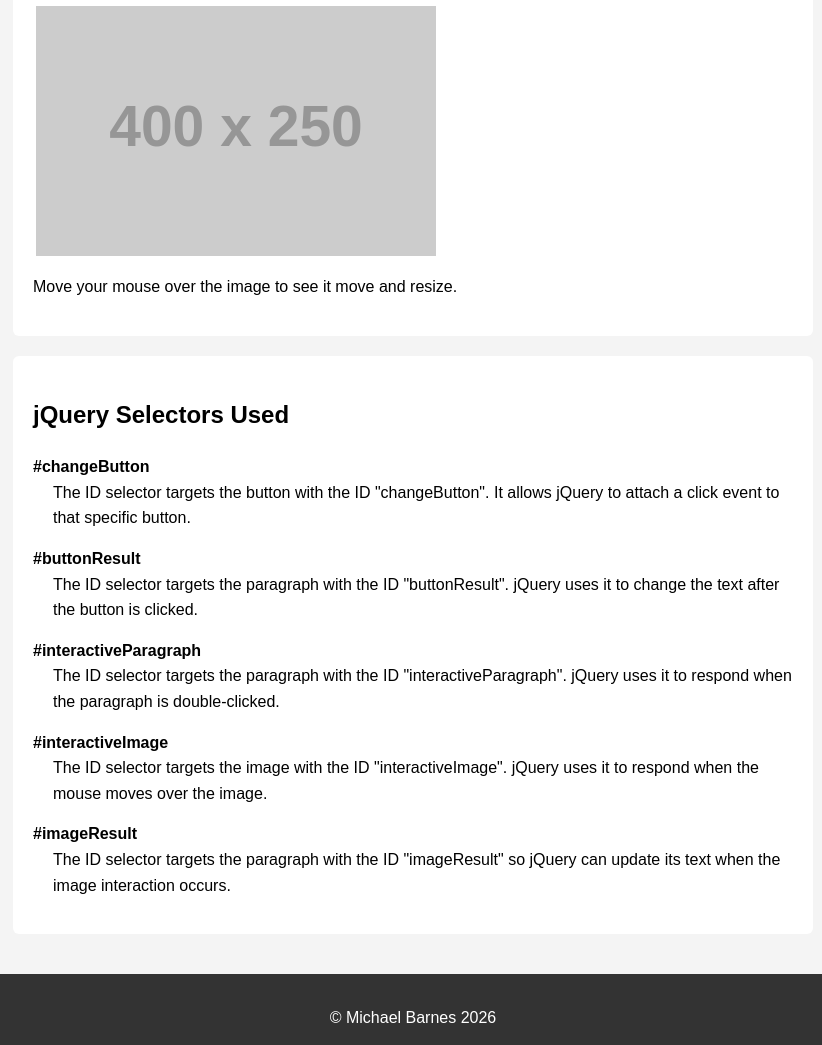
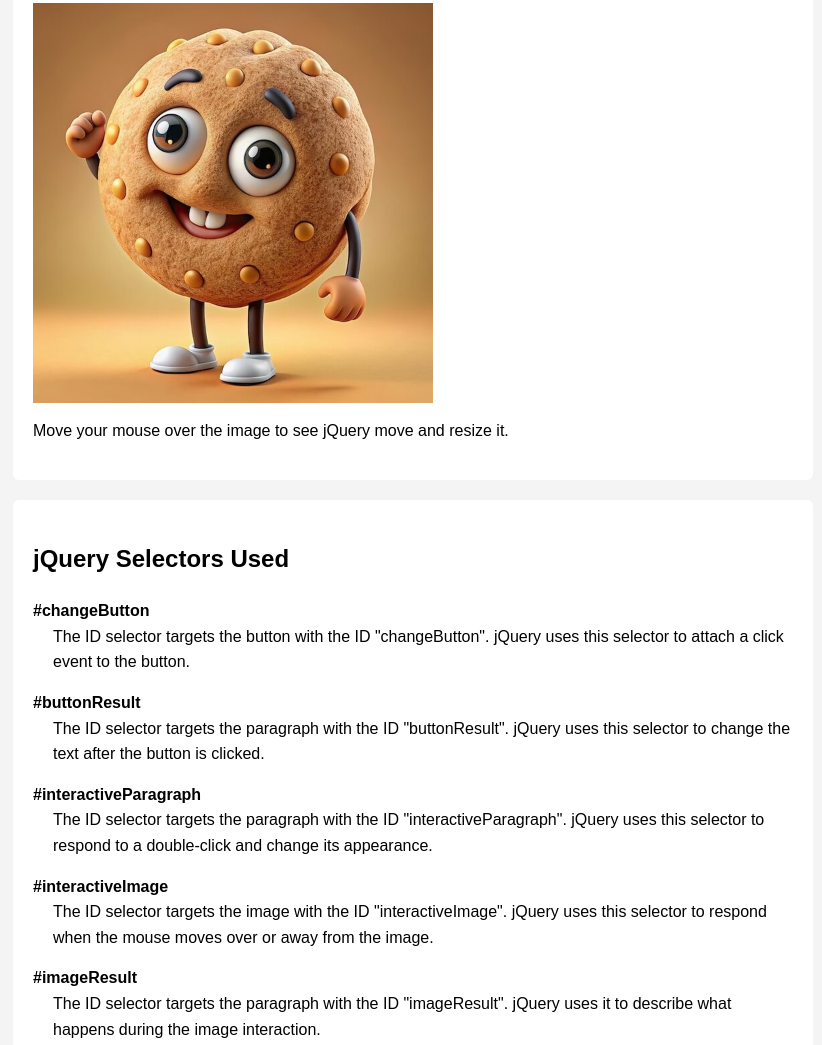
Before and after one commit to Mdbarnes18/activity_events, a plain HTML site: page index.html in a window 1280 px wide. Shown: the part 729-1774 px from the top of the page, without its empty margins (227-1049 px from the left). Drawn offline with Linux system fonts and the light colour scheme; placeholder pictures from the web are drawn by us.

Commit message:
Add custom image interactions

```diff
--- a/index.html
+++ b/index.html
@@ -68,7 +68,7 @@
             </button>
 
             <p id="buttonResult">
-                Click the button to see a jQuery event in action.
+                Click the button to see jQuery animate it.
             </p>
 
         </section>
@@ -89,11 +89,11 @@
 
             <img
                 id="interactiveImage"
-                src="https://dummyimage.com/400x250/333/ffffff&text=jQuery+Image"
-                alt="Interactive example image demonstrating a jQuery event">
+                src="./resources/event-image.jpg"
+                alt="Custom image used to demonstrate a jQuery hover event">
 
             <p id="imageResult">
-                Move your mouse over the image to see it move and resize.
+                Move your mouse over the image to see jQuery move and resize it.
             </p>
 
         </section>
@@ -107,36 +107,36 @@
                 <dt>#changeButton</dt>
                 <dd>
                     The ID selector targets the button with the ID
-                    "changeButton". It allows jQuery to attach a click
-                    event to that specific button.
+                    "changeButton". jQuery uses this selector to attach
+                    a click event to the button.
                 </dd>
 
                 <dt>#buttonResult</dt>
                 <dd>
                     The ID selector targets the paragraph with the ID
-                    "buttonResult". jQuery uses it to change the text
-                    after the button is clicked.
+                    "buttonResult". jQuery uses this selector to change
+                    the text after the button is clicked.
                 </dd>
 
                 <dt>#interactiveParagraph</dt>
                 <dd>
                     The ID selector targets the paragraph with the ID
-                    "interactiveParagraph". jQuery uses it to respond
-                    when the paragraph is double-clicked.
+                    "interactiveParagraph". jQuery uses this selector to
+                    respond to a double-click and change its appearance.
                 </dd>
 
                 <dt>#interactiveImage</dt>
                 <dd>
                     The ID selector targets the image with the ID
-                    "interactiveImage". jQuery uses it to respond when
-                    the mouse moves over the image.
+                    "interactiveImage". jQuery uses this selector to respond
+                    when the mouse moves over or away from the image.
                 </dd>
 
                 <dt>#imageResult</dt>
                 <dd>
                     The ID selector targets the paragraph with the ID
-                    "imageResult" so jQuery can update its text when
-                    the image interaction occurs.
+                    "imageResult". jQuery uses it to describe what happens
+                    during the image interaction.
                 </dd>
 
             </dl>
--- a/scripts/main.js
+++ b/scripts/main.js
@@ -14,7 +14,7 @@ $(document).ready(function () {
 
     $("#changeButton").on("click", function () {
 
-        $(this).animate({
+        $(this).stop(true).animate({
             width: "180px",
             padding: "15px"
         }, 300)
@@ -24,7 +24,7 @@ $(document).ready(function () {
         }, 300);
 
         $("#buttonResult").text(
-            "jQuery animated the button! Click it again to see the effect."
+            "jQuery animated the button!"
         );
 
     });
@@ -38,7 +38,7 @@ $(document).ready(function () {
 
         if ($(this).hasClass("expanded")) {
 
-            $(this).animate({
+            $(this).stop(true).animate({
                 fontSize: "16px",
                 padding: "15px"
             }, 400);
@@ -56,7 +56,7 @@ $(document).ready(function () {
 
         } else {
 
-            $(this).animate({
+            $(this).stop(true).animate({
                 fontSize: "24px",
                 padding: "25px"
             }, 400);
@@ -88,8 +88,13 @@ $(document).ready(function () {
             marginLeft: "100px"
         }, 500);
 
+        $(this).css({
+            "transform": "rotate(3deg)",
+            "box-shadow": "0 10px 25px rgba(0, 0, 0, 0.4)"
+        });
+
         $("#imageResult").text(
-            "jQuery moved and resized the image! Move the mouse away to restore it."
+            "jQuery moved, resized, and styled the image! Move the mouse away to restore it."
         );
 
     });
@@ -102,6 +107,11 @@ $(document).ready(function () {
             marginLeft: "0px"
         }, 500);
 
+        $(this).css({
+            "transform": "rotate(0deg)",
+            "box-shadow": "none"
+        });
+
         $("#imageResult").text(
             "Move your mouse over the image to see jQuery move and resize it."
         );
--- a/styles/main.css
+++ b/styles/main.css
@@ -75,7 +75,8 @@ button:hover {
     height: auto;
     margin-top: 10px;
     cursor: pointer;
-    border: 3px solid transparent;
+    transform: rotate(0deg);
+    box-shadow: none;
 }
 
 #imageResult {
```
Also changed, not shown: resources/event-image.jpg (added).
